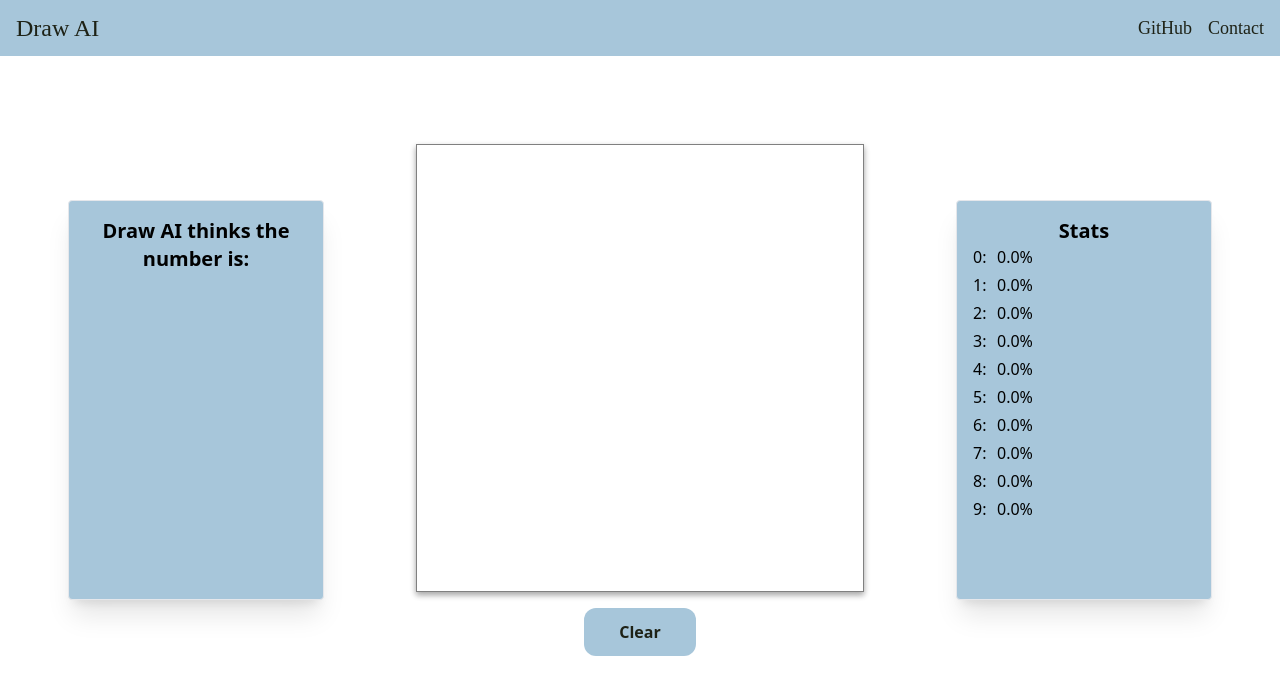
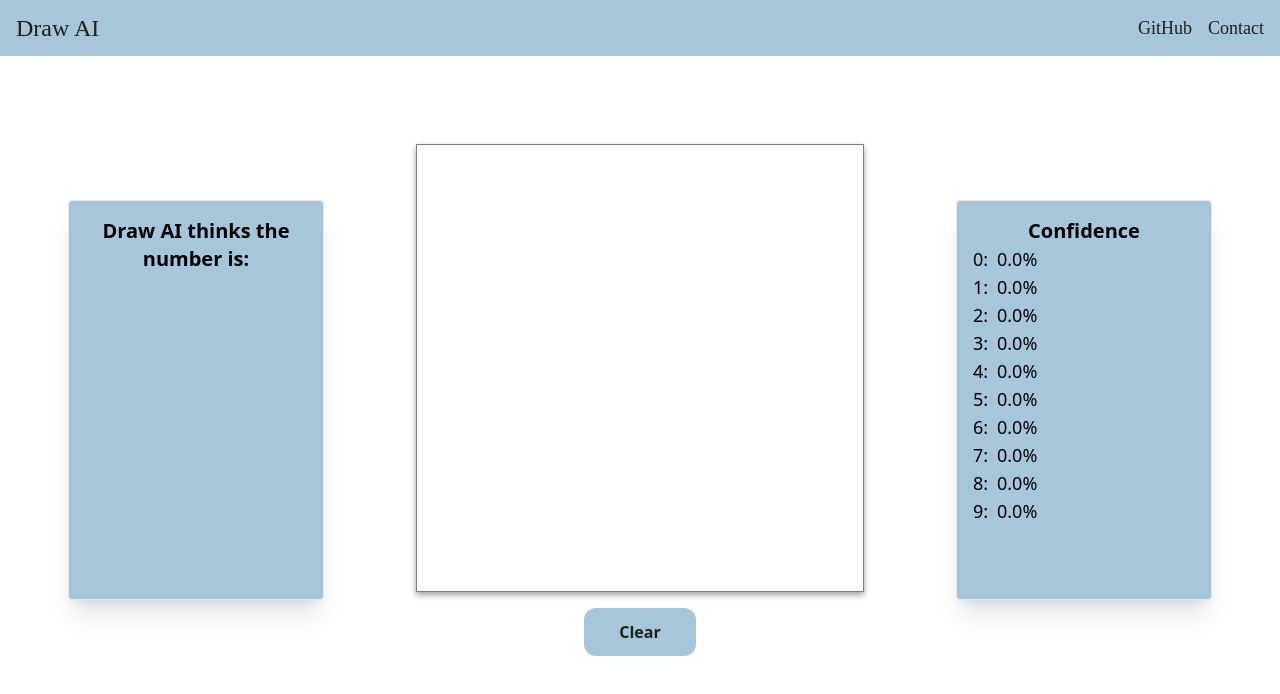
Before and after one commit to Cadhig/DrawAI, a React (Vite) app: page / in a window 1280 px wide. Shown: the top 694 px of the page. Built offline with nearby package versions, Linux system fonts and the light colour scheme; the HTML template or start-up script is replaced by a standard one; a web font is replaced by a local one.

Commit message:
switched 'stats' header to 'confidence', added hover states to stats and guess boxes

```diff
--- a/src/components/AiGuess.tsx
+++ b/src/components/AiGuess.tsx
@@ -3,7 +3,7 @@ export default function AiGuess(props: any){
 
     return(
         <div className="h-full w-full flex items-center justify-center">
-            <div className="w-64 h-1/2 p-4 bg-draw-blue flex justify-center items-center border rounded shadow-xl">
+            <div className="w-64 h-1/2 p-4 bg-draw-blue flex justify-center items-center border rounded shadow-xl hover:shadow-2xl cursor-pointer">
             <div className="w-64 h-full flex flex-col items-center gap-20">
                 <p className="font-bold text-xl text-center">Draw AI thinks the number is:</p>
                 <p className="font-bold text-8xl">{props.guess}</p>
--- a/src/components/AiStats.tsx
+++ b/src/components/AiStats.tsx
@@ -2,12 +2,12 @@ export default function AiStats(props: any){
     const statDisplay = props.stats || [0, 0, 0, 0, 0, 0, 0, 0, 0, 0]
     return(
         <div className="h-full w-full flex items-center justify-center">
-            <div className="w-64 h-1/2 p-4 bg-draw-blue items-center border rounded shadow-xl">
+            <div className="w-64 h-1/2 p-4 bg-draw-blue items-center border rounded shadow-xl hover:shadow-2xl cursor-pointer">
                 <div className="flex flex-col items-center">
-                    <h2 className="font-bold text-xl">Stats</h2>
+                    <h2 className="font-bold text-xl">Confidence</h2>
                 </div>
                 <div className="flex">
-                    <div className="flex flex-col gap-1 w-6">
+                    <div className="flex flex-col w-6 text-lg">
                         <p>0:</p>
                         <p>1:</p>
                         <p>2:</p>
@@ -19,7 +19,7 @@ export default function AiStats(props: any){
                         <p>8:</p>
                         <p>9:</p>
                     </div>
-                    <div className="flex flex-col gap-1 w-20">
+                    <div className="flex flex-col w-20 text-lg">
                         {statDisplay.map((stats: any, index: number) => {
                             return <AiStatsIndividual stats={stats} key={index}/>
                         })}
```
